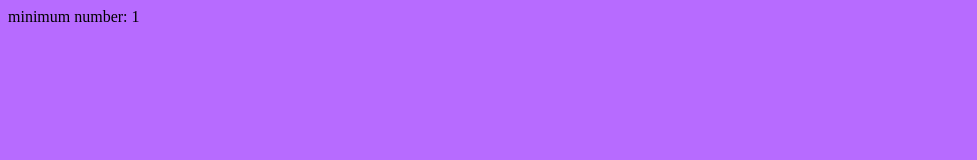
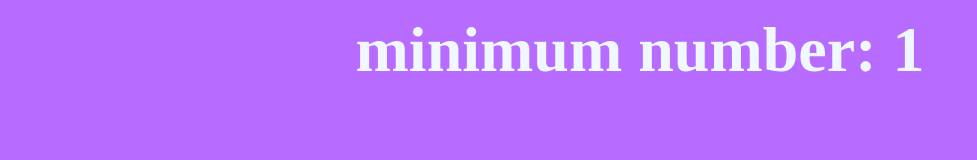
Before and after one commit to raheleshirazi77/minimum-js, a plain HTML site: page index.html in a window 1280 px wide. Shown: the whole page, without its empty margins (0-977 px from the left). Drawn offline with Linux system fonts and the light colour scheme.

Commit message:
modify style page
add style page

```diff
--- a/index.html
+++ b/index.html
@@ -7,6 +7,11 @@
     <style>
         body{
             background-color: rgb(183, 107, 255);
+            text-align: center;
+            margin: 1% auto;
+            color: aliceblue;
+            font-weight: bolder;
+            font-size: 4rem;
         }
     </style>
 </head>
```
